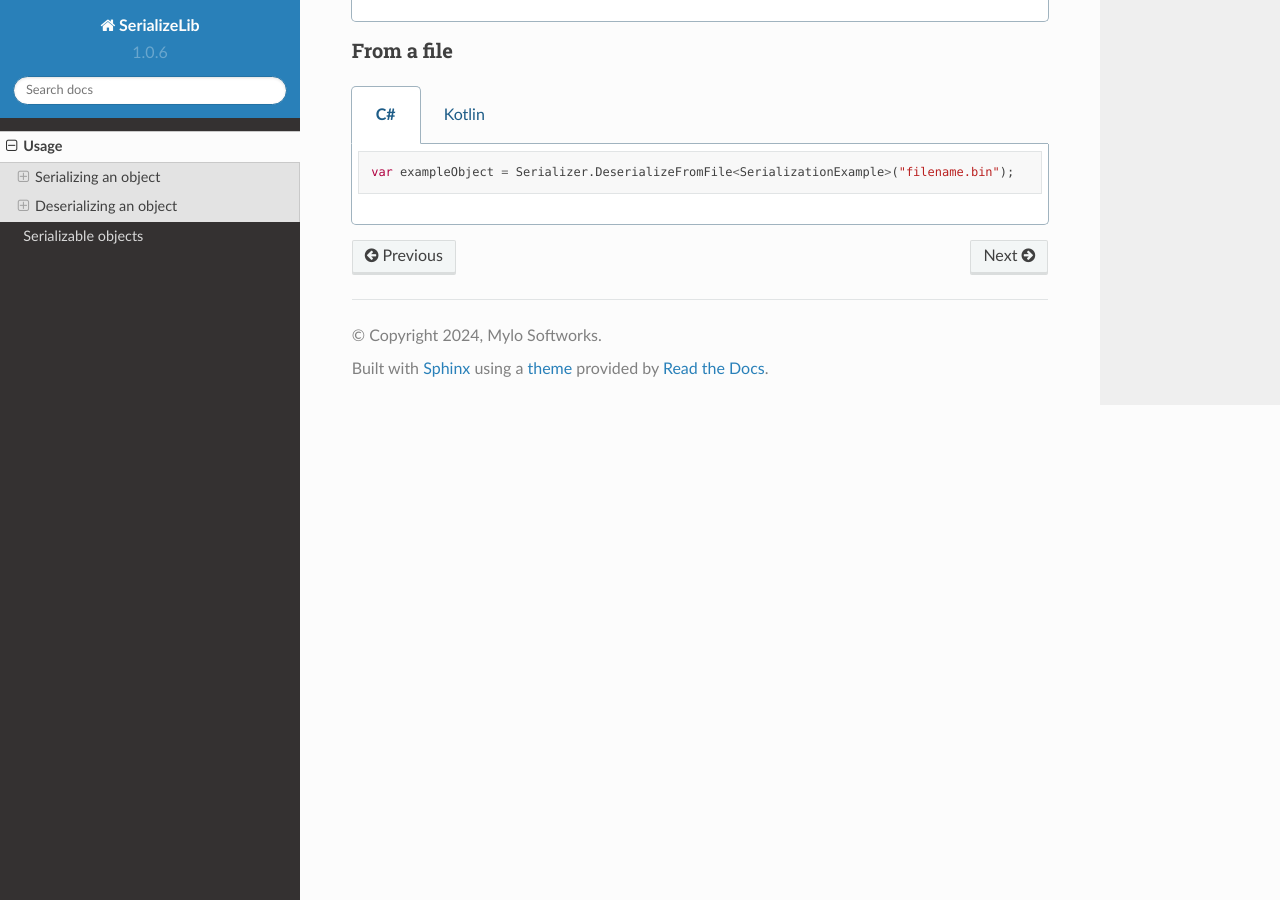
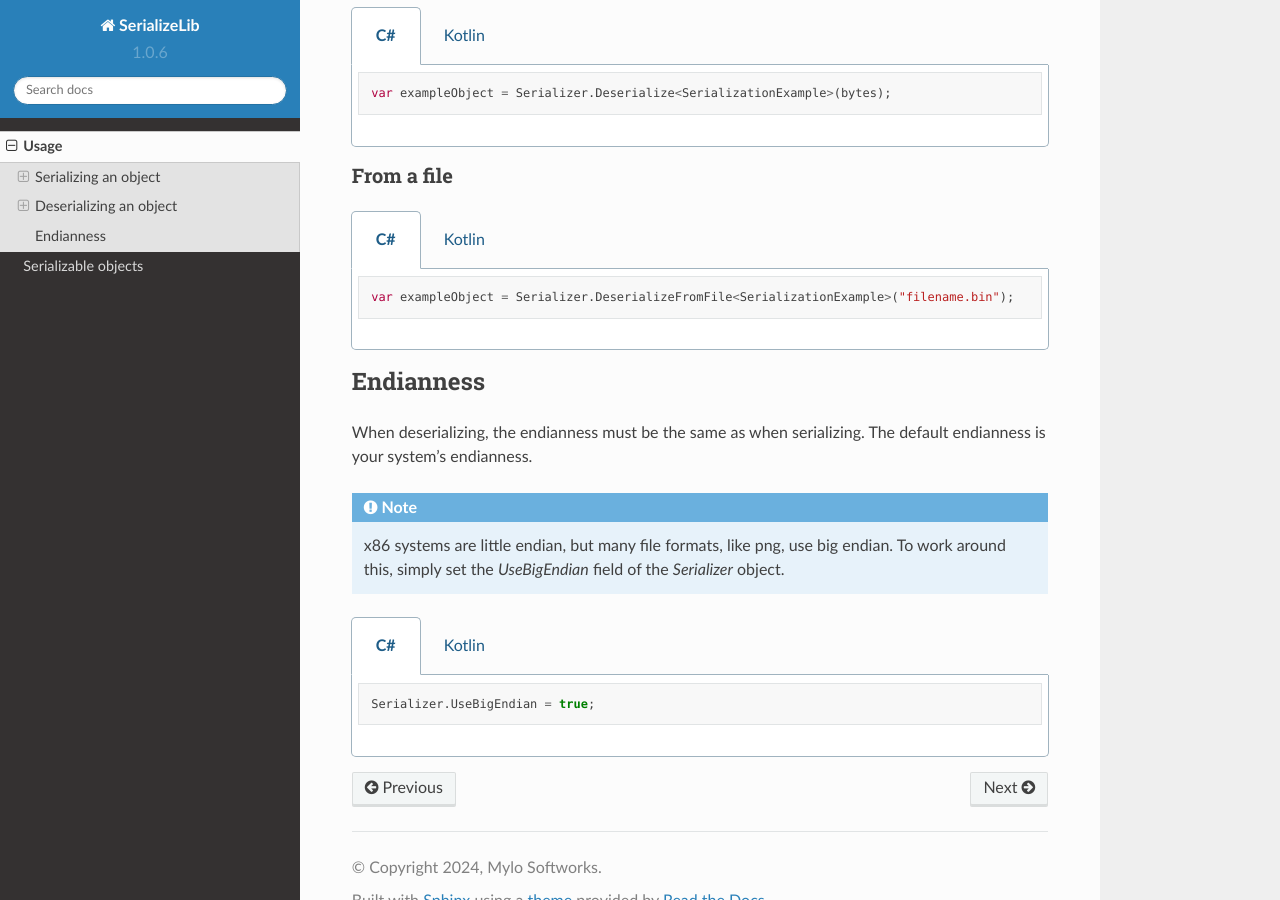
Before and after one commit to Mylo-Softworks/SerializeLib-docs, a Sphinx documentation site: the page built from docs/source/usage.rst, in a window 1280 px wide and 900 px high, scrolled down 1395 px. Built offline with Sphinx 7.4.7 and the Read the Docs theme 2.0.0, drawn with Linux system fonts in a browser that asks for light colours; some of the changed text lies outside the part shown.

Commit message:
Add documentation for endianness

```diff
--- a/docs/source/usage.rst
+++ b/docs/source/usage.rst
@@ -4,6 +4,10 @@ Usage
 .. important::
     Objects must be serializable in order to be serialized or deserialized.
     See :ref:`serializable objects` for more information.
+
+.. important::
+    The endianness for serializing and deserializing must be the same, the default is based on the system it runs on.
+    See :ref:`endianness` for more information.
 
 
 Serializing an object
@@ -79,3 +83,21 @@ From a file
     .. code-tab:: kotlin
 
         val exampleObject = Serializer.deserializeFromFile<SerializationExample>("filename.bin")
+
+
+Endianness
+**********
+
+When deserializing, the endianness must be the same as when serializing. The default endianness is your system's endianness.
+
+.. note::
+    x86 systems are little endian, but many file formats, like png, use big endian. To work around this, simply set the `UseBigEndian` field of the `Serializer` object.
+
+.. tabs::
+    .. code-tab:: csharp
+
+        Serializer.UseBigEndian = true;
+
+    .. code-tab:: kotlin
+
+        Serializer.UseBigEndian = true
```
